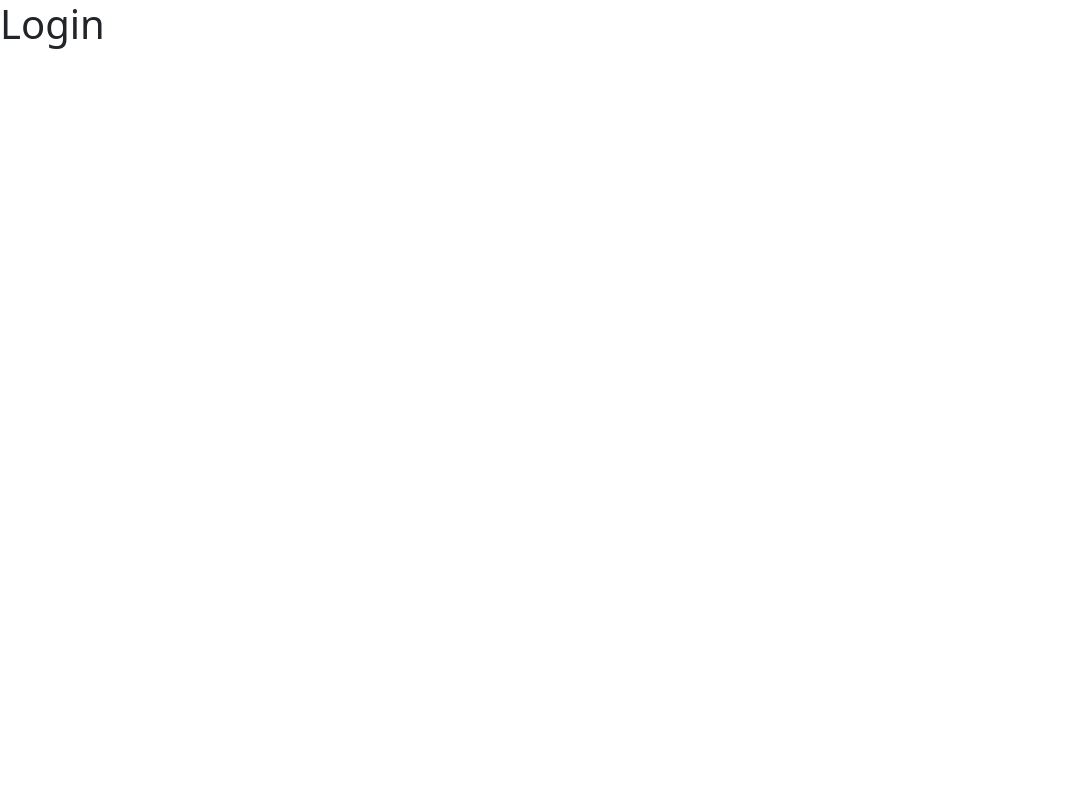
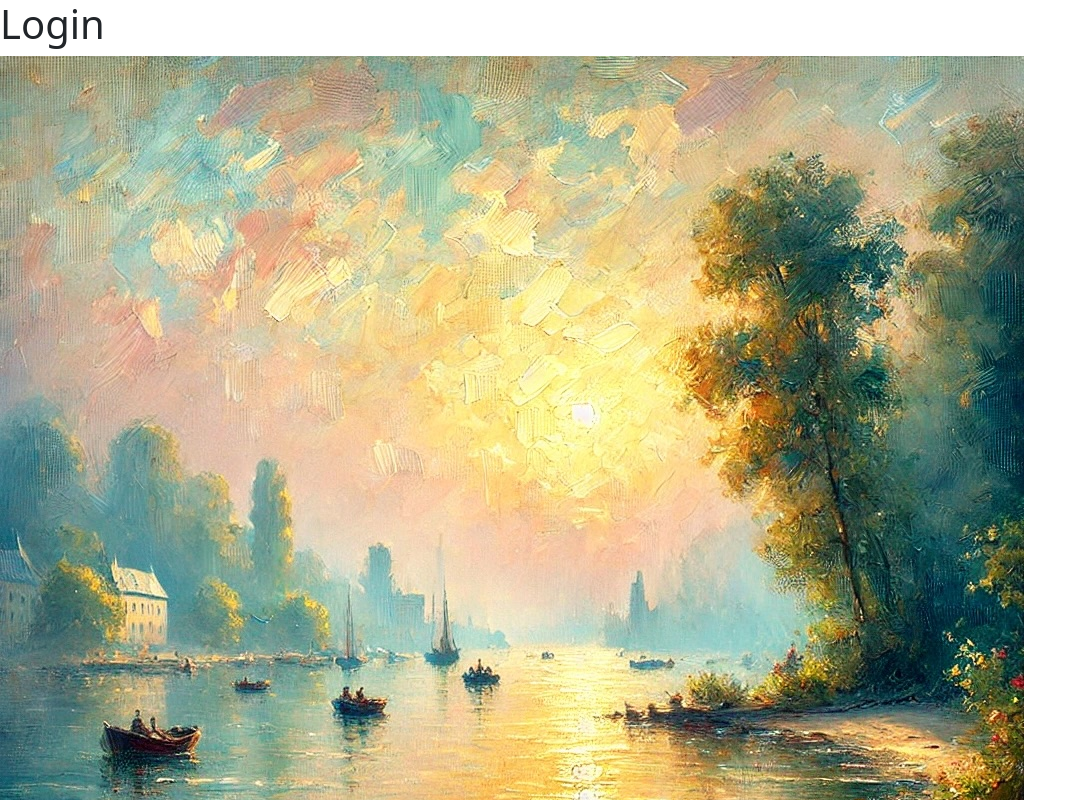
Before and after one commit to kevinhes/gallery-ecommerce, a React (Vite) app: page / in a window 1280 px wide. Shown: the top 800 px of the page, without its empty margins (0-1087 px from the left). Built offline with nearby package versions, Linux system fonts and the light colour scheme.

Commit message:
在登入頁面新增圖片元素

```diff
--- a/src/pages/Login.jsx
+++ b/src/pages/Login.jsx
@@ -2,6 +2,7 @@ function Login() {
   return (
     <>
       <h1>Login</h1>
+      <img src="/images/login_img.jpeg" alt="" />
     </>
   )
 }
```
Also changed, not shown: public/images/login_img.jpeg (added).
